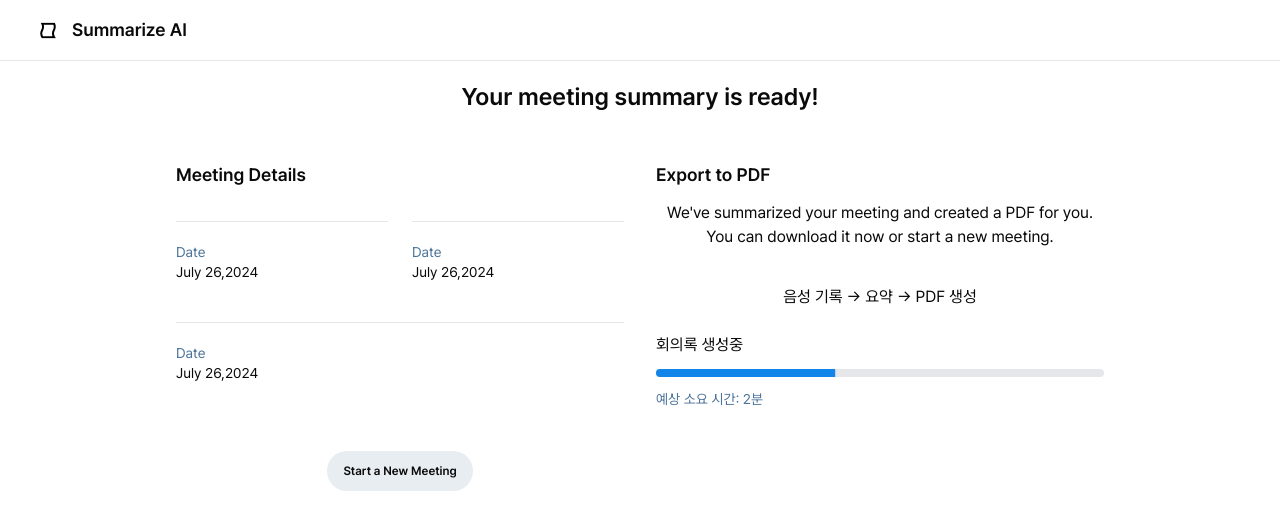
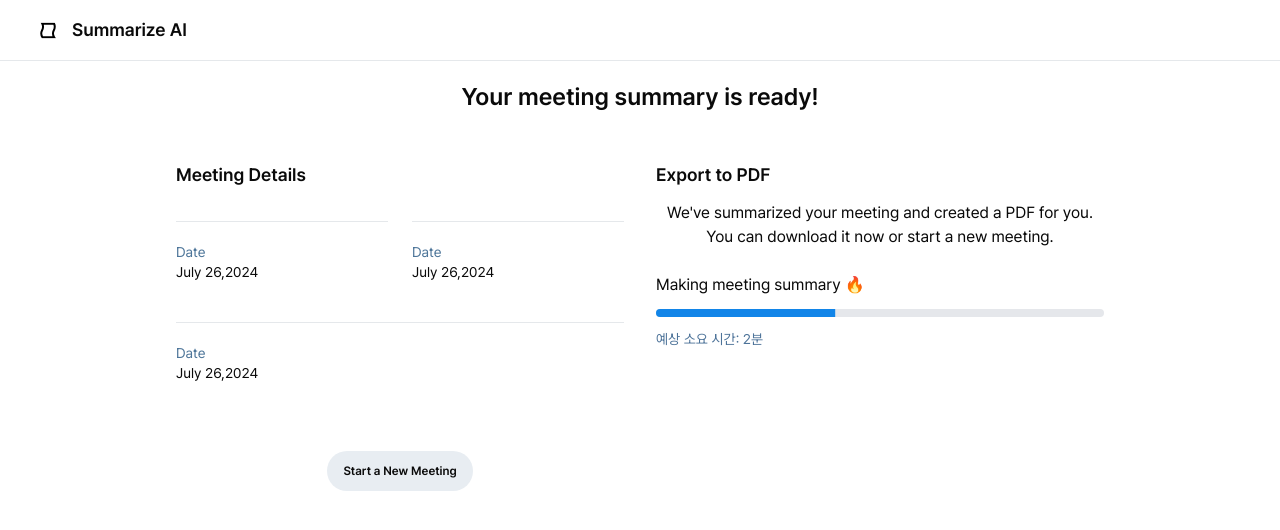
Before and after one commit to minjeongss/ai-realtime-meeting-summary, a React (Vite) app: page /summary in a window 1280 px wide. Shown: the top 530 px of the page. Built offline with nearby package versions, Linux system fonts and the light colour scheme.

Commit message:
feat: 회의 요약 진행중 문구 영어로 변경

```diff
--- a/src/pages/Summary/components/ReadyPDF.tsx
+++ b/src/pages/Summary/components/ReadyPDF.tsx
@@ -12,10 +12,7 @@ const ReadyPDF = ({
 
   return (
     <div className="flex flex-col gap-3">
-      <p className="text-center pt-3 pb-3">
-        음성 기록 {`->`} 요약 {`->`} PDF 생성
-      </p>
-      <p>회의록 생성중</p>
+      <p>Making meeting summary 🔥</p>
       <Progress value={progress} />
       <p className="text-sm text-[#4D7399]">예상 소요 시간: 2분</p>
     </div>
```
